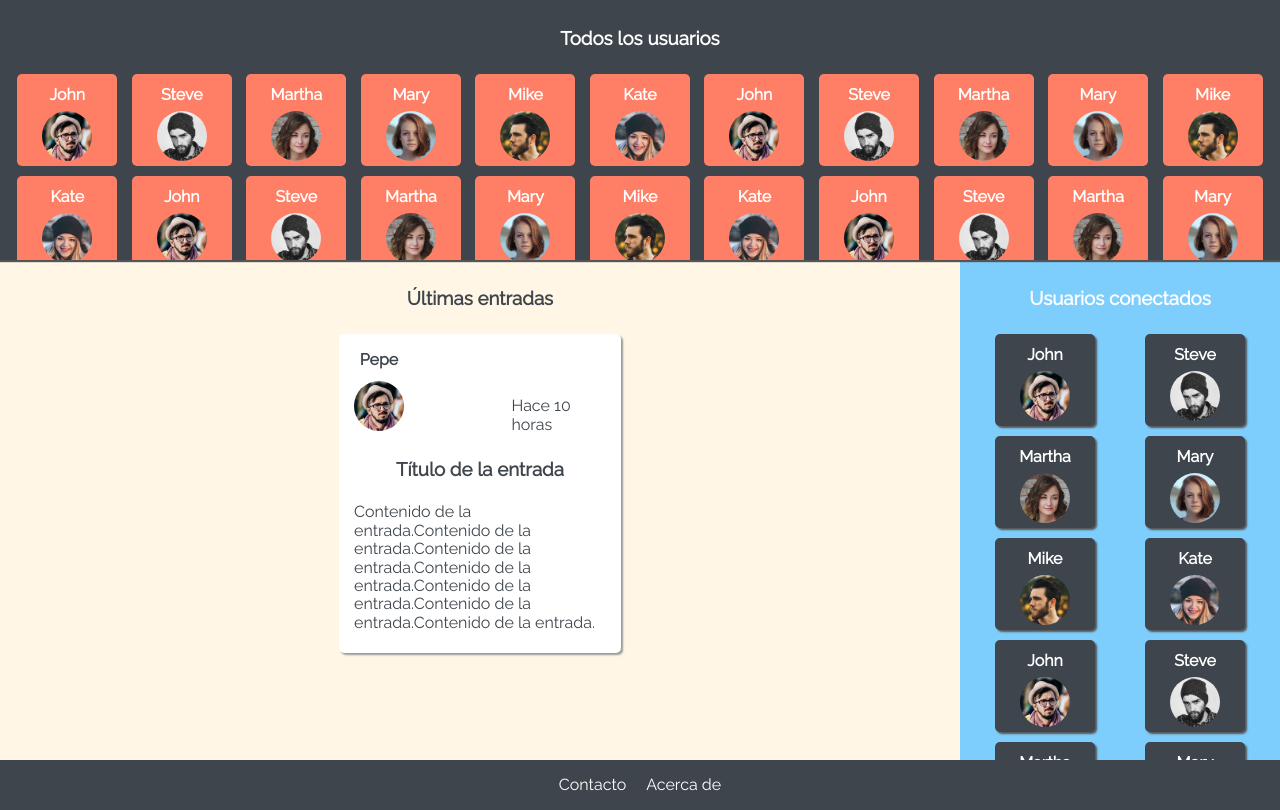
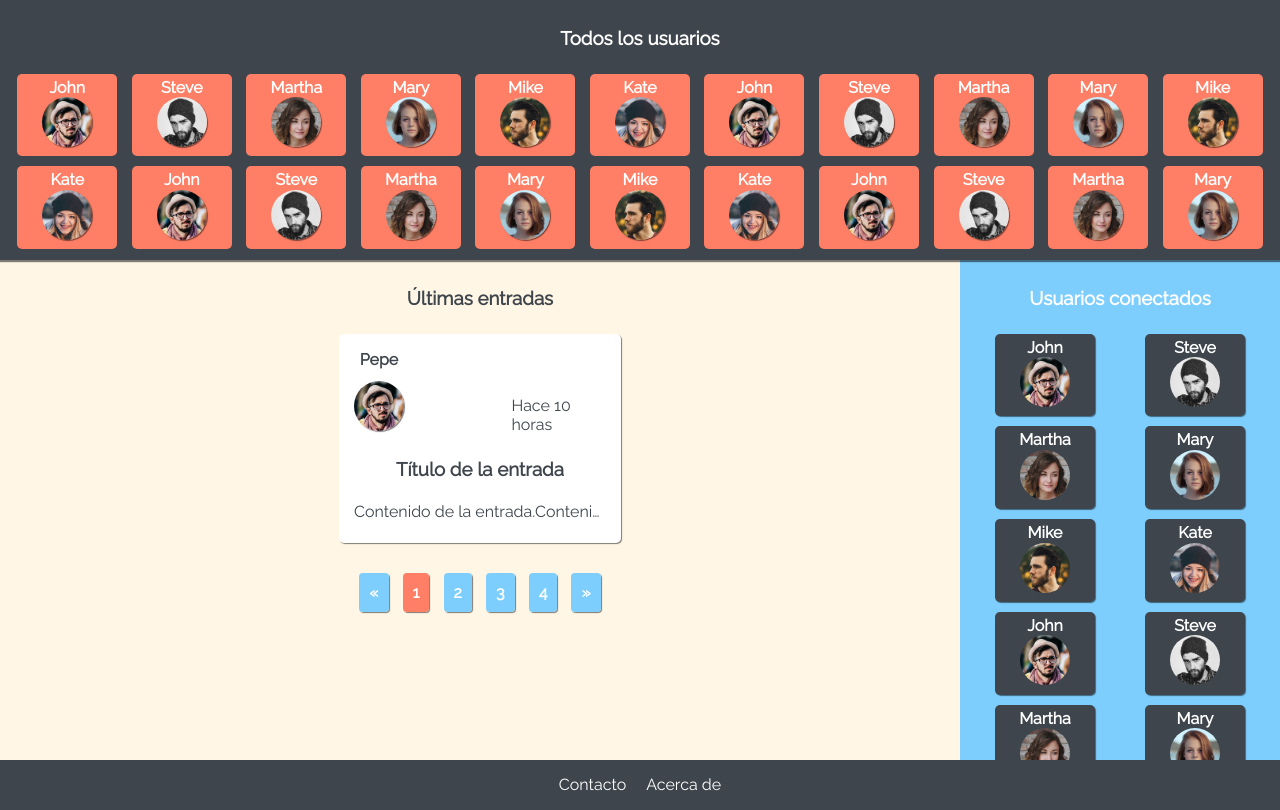
Before and after one commit to JuanjiJG/Chirper, a PHP site: page /portada.html in a window 1280 px wide. Shown: the part 219-1029 px from the top of the page. Run offline with PHP 8.4, Linux system fonts and the light colour scheme.

Commit message:
Paginador completado
Pequeños ajustes y retoques al HTML y al CSS.

```diff
--- a/P1/css/layout.css
+++ b/P1/css/layout.css
@@ -165,6 +165,14 @@ header {
     justify-content: space-around;
 }
 
+/* The user box itself is a flexbox in a column mode */
+#connected-users-list li,
+#all-users-list li {
+    display: flex;
+    flex-flow: column wrap;
+    justify-content: center;
+}
+
 /* Structure of forms, using CSS3 Flexbox */
 /* The forms' elements are laid out in a column mode */
 form {
--- /dev/null
+++ b/P1/css/paginator.css
@@ -0,0 +1,43 @@
+/* Stylesheet for the paginator of the Last Posts section */
+
+/* Style for the paginator list */
+#last-post-pagination ul {
+    list-style: none;
+    text-align: center;
+    padding: 0;
+}
+
+/* Style for the paginator list elements */
+#last-post-pagination li {
+    display: inline-block;
+    border-radius: 4px;
+    margin: 20px 5px;
+}
+
+/* Style for the active page */
+#last-post-pagination a.pagination-active {
+    background-color: #FF7F66;
+}
+
+#last-post-pagination a {
+    padding: 10px;
+    font-weight: bold;
+    border-radius: 4px;
+    background-color: #7ECEFD;
+    box-shadow: 1px 1px 1px rgba(0, 0, 0, 0.5);
+}
+
+/* Style for the paginator links */
+#last-post-pagination a:link {
+    text-decoration: none;
+    color: white;
+}
+
+#last-post-pagination a:visited {
+    text-decoration: none;
+    color: white;
+}
+
+#last-post-pagination a:hover {
+    background-color: #2185C5;
+}
--- a/P1/css/style.css
+++ b/P1/css/style.css
@@ -23,11 +23,11 @@ body {
 }
 
 /* Special background color for the main header and footer*/
-header {
+header.main-header {
     background-color: #3E454C;
 }
 
-footer {
+footer.main-footer {
     background-color: #3E454C;
 }
 
@@ -46,7 +46,7 @@ footer ul {
     background-color: #3E454C;
     height: 30vh;
     overflow-y: auto;
-    box-shadow: 0px 2px 1px #555;
+    box-shadow: 0px 2px 1px rgba(0, 0, 0, 0.5);
     z-index: 5;
     padding: 10px;
 }
@@ -86,6 +86,13 @@ footer ul {
     line-height: 0;
 }
 
+/* If the content is too large, make the post card hide it with ellipsis */
+.post-card-content {
+    overflow: hidden;
+    text-overflow: ellipsis;
+    white-space: nowrap;
+}
+
 .post-card article {
     padding: 0 10px;
 }
@@ -100,17 +107,21 @@ footer ul {
     border-radius: 25px;
 }
 
+#all-users-list img,
+.post-card-user-photo {
+    box-shadow: 1px 1px 1px rgba(0, 0, 0, 0.5);
+}
+
 /* Style for the list elements of Connected Users */
 #connected-users-list li {
     padding: 5px;
     margin: 5px;
     min-width: 100px;
     text-align: center;
-    box-shadow: 2px 2px 2px #555;
+    box-shadow: 1px 1px 1px rgba(0, 0, 0, 0.5);
     border-radius: 5px;
     background-color: #3E454C;
     box-sizing: border-box;
-    line-height: 0;
     font-weight: bold;
 }
 
@@ -119,7 +130,7 @@ footer ul {
     padding: 5px;
     margin: 5px;
     min-width: 100px;
-    box-shadow: 2px 2px 2px #999;
+    box-shadow: 1px 1px 1px rgba(0, 0, 0, 0.5);
     border-radius: 5px;
     background-color: #fff;
     box-sizing: border-box;
@@ -134,7 +145,6 @@ footer ul {
     border-radius: 5px;
     background-color: #FF7F66;
     box-sizing: border-box;
-    line-height: 0;
     font-weight: bold;
 }
 
@@ -183,41 +193,39 @@ footer ul {
 }
 
 /* Unvisited link */
-#website-name a:link,
 .navigation a:link,
 .footer-container a:link,
-#user-info-panel a:link {
+#website-name a:link,
+#user-info-panel a:link,
+#connected-users-list a:link,
+#all-users-list a:link {
     color: #fff;
     text-decoration: none;
 }
 
 /* Visited link */
-#website-name a:visited,
 .navigation a:visited,
 .footer-container a:visited,
-#user-info-panel a:visited {
+#website-name a:visited,
+#user-info-panel a:visited,
+#connected-users-list a:visited,
+#all-users-list a:visited {
     color: #fff;
     text-decoration: none;
 }
 
 /* Mouse over link */
+.footer-container a:hover,
 #website-name a:hover,
-.footer-container a:hover,
-#user-info-panel a:hover {
+#connected-users-list a:hover {
     color: #FF7F66;
 }
 
 /* Different hover color for the navigation class */
-.navigation a:hover {
+.navigation a:hover,
+#user-info-panel a:hover,
+#all-users-list a:hover {
     color: #3E454C;
-}
-
-/* Selected link */
-#website-name a:active,
-.navigation a:active,
-.footer-container a:active,
-#user-info-panel a:active {
-    color: #7ECEFD;
 }
 
 /* Section for the style of navigation class */
--- a/P1/portada.html
+++ b/P1/portada.html
@@ -17,11 +17,12 @@
   <link rel="stylesheet" type="text/css" href="css/style.css">
   <link rel="stylesheet" type="text/css" href="css/forms.css">
   <link rel="stylesheet" type="text/css" href="css/layout.css">
+  <link rel="stylesheet" type="text/css" href="css/paginator.css">
   <link rel="stylesheet" type="text/css" href="css/normalize.css">
   <link rel="stylesheet" href="css/font-awesome-4.7.0/css/font-awesome.min.css">
 </head>
 <body class="grid-container">
-<header>
+<header class="main-header">
   <section class="header-cover-grid-container">
     <section id="website-banner">
       <a href="portada.html"><img height="100px" src="img/logo.png"
@@ -33,7 +34,7 @@
     <section id="user-info-panel">
       <h3>Hola, <a href="john/john-biografia.html">John</a></h3>
       <a href="john/john-biografia.html"><img src="john/john.jpg"
-                               alt="Imagen del usuario John"></a>
+                                              alt="Imagen del usuario John"></a>
       <a class="button" href="index.html">Cerrar sesión</a>
     </section>
     <nav id="navigation-panel">
@@ -51,92 +52,114 @@
       <h3>Todos los usuarios</h3>
       <ul id="all-users-list">
         <li>
-          <p>John</p>
-          <a href="john/john-biografia.html"><img src="john/john.jpg" alt="Imagen del usuario John"></a>
+          <a href="john/john-biografia.html">John</a>
+          <a href="john/john-biografia.html"><img src="john/john.jpg"
+                                                  alt="Imagen del usuario John"></a>
         </li>
         <li>
-          <p>Steve</p>
-          <a href="steve/steve-biografia.html"><img src="steve/steve.jpg" alt="Imagen del usuario Steve"></a>
+          <a href="steve/steve-biografia.html">Steve</a>
+          <a href="steve/steve-biografia.html"><img src="steve/steve.jpg"
+                                                    alt="Imagen del usuario Steve"></a>
         </li>
         <li>
-          <p>Martha</p>
-          <a href="martha/martha-biografia.html"><img src="martha/martha.jpg" alt="Imagen del usuario Martha"></a>
+          <a href="martha/martha-biografia.html">Martha</a>
+          <a href="martha/martha-biografia.html"><img src="martha/martha.jpg"
+                                                      alt="Imagen del usuario Martha"></a>
         </li>
         <li>
-          <p>Mary</p>
-          <a href="mary/mary-biografia.html"><img src="mary/mary.jpg" alt="Imagen del usuario Mary"></a>
+          <a href="mary/mary-biografia.html">Mary</a>
+          <a href="mary/mary-biografia.html"><img src="mary/mary.jpg"
+                                                  alt="Imagen del usuario Mary"></a>
         </li>
         <li>
-          <p>Mike</p>
-          <a href="mike/mike-biografia.html"><img src="mike/mike.jpg" alt="Imagen del usuario Mike"></a>
+          <a href="mike/mike-biografia.html">Mike</a>
+          <a href="mike/mike-biografia.html"><img src="mike/mike.jpg"
+                                                  alt="Imagen del usuario Mike"></a>
         </li>
         <li>
-          <p>Kate</p>
-          <a href="kate/kate-biografia.html"><img src="kate/kate.jpg" alt="Imagen del usuario Kate"></a>
+          <a href="kate/kate-biografia.html">Kate</a>
+          <a href="kate/kate-biografia.html"><img src="kate/kate.jpg"
+                                                  alt="Imagen del usuario Kate"></a>
         </li>
         <li>
-          <p>John</p>
-          <a href="john/john-biografia.html"><img src="john/john.jpg" alt="Imagen del usuario John"></a>
+          <a href="john/john-biografia.html">John</a>
+          <a href="john/john-biografia.html"><img src="john/john.jpg"
+                                                  alt="Imagen del usuario John"></a>
         </li>
         <li>
-          <p>Steve</p>
-          <a href="steve/steve-biografia.html"><img src="steve/steve.jpg" alt="Imagen del usuario Steve"></a>
+          <a href="steve/steve-biografia.html">Steve</a>
+          <a href="steve/steve-biografia.html"><img src="steve/steve.jpg"
+                                                    alt="Imagen del usuario Steve"></a>
         </li>
         <li>
-          <p>Martha</p>
-          <a href="martha/martha-biografia.html"><img src="martha/martha.jpg" alt="Imagen del usuario Martha"></a>
+          <a href="martha/martha-biografia.html">Martha</a>
+          <a href="martha/martha-biografia.html"><img src="martha/martha.jpg"
+                                                      alt="Imagen del usuario Martha"></a>
         </li>
         <li>
-          <p>Mary</p>
-          <a href="mary/mary-biografia.html"><img src="mary/mary.jpg" alt="Imagen del usuario Mary"></a>
+          <a href="mary/mary-biografia.html">Mary</a>
+          <a href="mary/mary-biografia.html"><img src="mary/mary.jpg"
+                                                  alt="Imagen del usuario Mary"></a>
         </li>
         <li>
-          <p>Mike</p>
-          <a href="mike/mike-biografia.html"><img src="mike/mike.jpg" alt="Imagen del usuario Mike"></a>
+          <a href="mike/mike-biografia.html">Mike</a>
+          <a href="mike/mike-biografia.html"><img src="mike/mike.jpg"
+                                                  alt="Imagen del usuario Mike"></a>
         </li>
         <li>
-          <p>Kate</p>
-          <a href="kate/kate-biografia.html"><img src="kate/kate.jpg" alt="Imagen del usuario Kate"></a>
+          <a href="kate/kate-biografia.html">Kate</a>
+          <a href="kate/kate-biografia.html"><img src="kate/kate.jpg"
+                                                  alt="Imagen del usuario Kate"></a>
         </li>
         <li>
-          <p>John</p>
-          <a href="john/john-biografia.html"><img src="john/john.jpg" alt="Imagen del usuario John"></a>
+          <a href="john/john-biografia.html">John</a>
+          <a href="john/john-biografia.html"><img src="john/john.jpg"
+                                                  alt="Imagen del usuario John"></a>
         </li>
         <li>
-          <p>Steve</p>
-          <a href="steve/steve-biografia.html"><img src="steve/steve.jpg" alt="Imagen del usuario Steve"></a>
+          <a href="steve/steve-biografia.html">Steve</a>
+          <a href="steve/steve-biografia.html"><img src="steve/steve.jpg"
+                                                    alt="Imagen del usuario Steve"></a>
         </li>
         <li>
-          <p>Martha</p>
-          <a href="martha/martha-biografia.html"><img src="martha/martha.jpg" alt="Imagen del usuario Martha"></a>
+          <a href="martha/martha-biografia.html">Martha</a>
+          <a href="martha/martha-biografia.html"><img src="martha/martha.jpg"
+                                                      alt="Imagen del usuario Martha"></a>
         </li>
         <li>
-          <p>Mary</p>
-          <a href="mary/mary-biografia.html"><img src="mary/mary.jpg" alt="Imagen del usuario Mary"></a>
+          <a href="mary/mary-biografia.html">Mary</a>
+          <a href="mary/mary-biografia.html"><img src="mary/mary.jpg"
+                                                  alt="Imagen del usuario Mary"></a>
         </li>
         <li>
-          <p>Mike</p>
-          <a href="mike/mike-biografia.html"><img src="mike/mike.jpg" alt="Imagen del usuario Mike"></a>
+          <a href="mike/mike-biografia.html">Mike</a>
+          <a href="mike/mike-biografia.html"><img src="mike/mike.jpg"
+                                                  alt="Imagen del usuario Mike"></a>
         </li>
         <li>
-          <p>Kate</p>
-          <a href="kate/kate-biografia.html"><img src="kate/kate.jpg" alt="Imagen del usuario Kate"></a>
+          <a href="kate/kate-biografia.html">Kate</a>
+          <a href="kate/kate-biografia.html"><img src="kate/kate.jpg"
+                                                  alt="Imagen del usuario Kate"></a>
         </li>
         <li>
-          <p>John</p>
-          <a href="john/john-biografia.html"><img src="john/john.jpg" alt="Imagen del usuario John"></a>
+          <a href="john/john-biografia.html">John</a>
+          <a href="john/john-biografia.html"><img src="john/john.jpg"
+                                                  alt="Imagen del usuario John"></a>
         </li>
         <li>
-          <p>Steve</p>
-          <a href="steve/steve-biografia.html"><img src="steve/steve.jpg" alt="Imagen del usuario Steve"></a>
+          <a href="steve/steve-biografia.html">Steve</a>
+          <a href="steve/steve-biografia.html"><img src="steve/steve.jpg"
+                                                    alt="Imagen del usuario Steve"></a>
         </li>
         <li>
-          <p>Martha</p>
-          <a href="martha/martha-biografia.html"><img src="martha/martha.jpg" alt="Imagen del usuario Martha"></a>
+          <a href="martha/martha-biografia.html">Martha</a>
+          <a href="martha/martha-biografia.html"><img src="martha/martha.jpg"
+                                                      alt="Imagen del usuario Martha"></a>
         </li>
         <li>
-          <p>Mary</p>
-          <a href="mary/mary-biografia.html"><img src="mary/mary.jpg" alt="Imagen del usuario Mary"></a>
+          <a href="mary/mary-biografia.html">Mary</a>
+          <a href="mary/mary-biografia.html"><img src="mary/mary.jpg"
+                                                  alt="Imagen del usuario Mary"></a>
         </li>
       </ul>
     </section>
@@ -157,65 +180,84 @@
         </li>
       </ul>
       <nav id="last-post-pagination">
-
+        <ul>
+          <li><a href="#">&laquo;</a></li>
+          <li><a href="#" class="pagination-active">1</a></li>
+          <li><a href="#">2</a></li>
+          <li><a href="#">3</a></li>
+          <li><a href="#">4</a></li>
+          <li><a href="#">&raquo;</a></li>
+        </ul>
       </nav>
     </section>
     <aside id="connected-users">
       <h3>Usuarios conectados</h3>
       <ul id="connected-users-list">
         <li>
-          <p>John</p>
-          <a href="john/john-biografia.html"><img src="john/john.jpg" alt="Imagen del usuario John"></a>
+          <a href="john/john-biografia.html">John</a>
+          <a href="john/john-biografia.html"><img src="john/john.jpg"
+                                                  alt="Imagen del usuario John"></a>
         </li>
         <li>
-          <p>Steve</p>
-          <a href="steve/steve-biografia.html"><img src="steve/steve.jpg" alt="Imagen del usuario Steve"></a>
+          <a href="steve/steve-biografia.html">Steve</a>
+          <a href="steve/steve-biografia.html"><img src="steve/steve.jpg"
+                                                    alt="Imagen del usuario Steve"></a>
         </li>
         <li>
-          <p>Martha</p>
-          <a href="martha/martha-biografia.html"><img src="martha/martha.jpg" alt="Imagen del usuario Martha"></a>
+          <a href="martha/martha-biografia.html">Martha</a>
+          <a href="martha/martha-biografia.html"><img src="martha/martha.jpg"
+                                                      alt="Imagen del usuario Martha"></a>
         </li>
         <li>
-          <p>Mary</p>
-          <a href="mary/mary-biografia.html"><img src="mary/mary.jpg" alt="Imagen del usuario Mary"></a>
+          <a href="mary/mary-biografia.html">Mary</a>
+          <a href="mary/mary-biografia.html"><img src="mary/mary.jpg"
+                                                  alt="Imagen del usuario Mary"></a>
         </li>
         <li>
-          <p>Mike</p>
-          <a href="mike/mike-biografia.html"><img src="mike/mike.jpg" alt="Imagen del usuario Mike"></a>
+          <a href="mike/mike-biografia.html">Mike</a>
+          <a href="mike/mike-biografia.html"><img src="mike/mike.jpg"
+                                                  alt="Imagen del usuario Mike"></a>
         </li>
         <li>
-          <p>Kate</p>
-          <a href="kate/kate-biografia.html"><img src="kate/kate.jpg" alt="Imagen del usuario Kate"></a>
+          <a href="kate/kate-biografia.html">Kate</a>
+          <a href="kate/kate-biografia.html"><img src="kate/kate.jpg"
+                                                  alt="Imagen del usuario Kate"></a>
         </li>
         <li>
-          <p>John</p>
-          <a href="john/john-biografia.html"><img src="john/john.jpg" alt="Imagen del usuario John"></a>
+          <a href="john/john-biografia.html">John</a>
+          <a href="john/john-biografia.html"><img src="john/john.jpg"
+                                                  alt="Imagen del usuario John"></a>
         </li>
         <li>
-          <p>Steve</p>
-          <a href="steve/steve-biografia.html"><img src="steve/steve.jpg" alt="Imagen del usuario Steve"></a>
+          <a href="steve/steve-biografia.html">Steve</a>
+          <a href="steve/steve-biografia.html"><img src="steve/steve.jpg"
+                                                    alt="Imagen del usuario Steve"></a>
         </li>
         <li>
-          <p>Martha</p>
-          <a href="martha/martha-biografia.html"><img src="martha/martha.jpg" alt="Imagen del usuario Martha"></a>
+          <a href="martha/martha-biografia.html">Martha</a>
+          <a href="martha/martha-biografia.html"><img src="martha/martha.jpg"
+                                                      alt="Imagen del usuario Martha"></a>
         </li>
         <li>
-          <p>Mary</p>
-          <a href="mary/mary-biografia.html"><img src="mary/mary.jpg" alt="Imagen del usuario Mary"></a>
+          <a href="mary/mary-biografia.html">Mary</a>
+          <a href="mary/mary-biografia.html"><img src="mary/mary.jpg"
+                                                  alt="Imagen del usuario Mary"></a>
         </li>
         <li>
-          <p>Mike</p>
-          <a href="mike/mike-biografia.html"><img src="mike/mike.jpg" alt="Imagen del usuario Mike"></a>
+          <a href="mike/mike-biografia.html">Mike</a>
+          <a href="mike/mike-biografia.html"><img src="mike/mike.jpg"
+                                                  alt="Imagen del usuario Mike"></a>
         </li>
         <li>
-          <p>Kate</p>
-          <a href="kate/kate-biografia.html"><img src="kate/kate.jpg" alt="Imagen del usuario Kate"></a>
+          <a href="kate/kate-biografia.html">Kate</a>
+          <a href="kate/kate-biografia.html"><img src="kate/kate.jpg"
+                                                  alt="Imagen del usuario Kate"></a>
         </li>
       </ul>
     </aside>
   </section>
 </main>
-<footer>
+<footer class="main-footer">
   <nav>
     <ul class="footer-container">
       <li><a href="index.html">Contacto</a></li>
```
Also changed, not shown: P1/index.html (+19 -6 lines).
